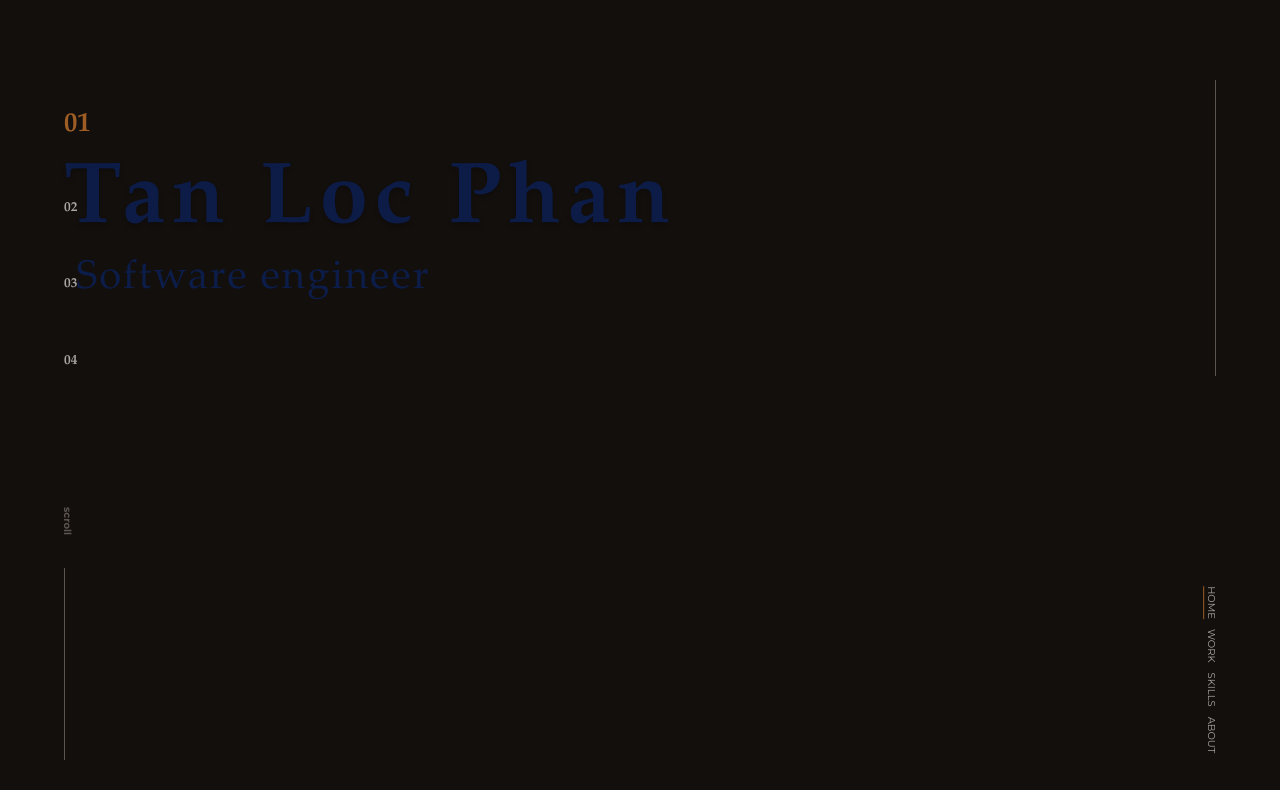
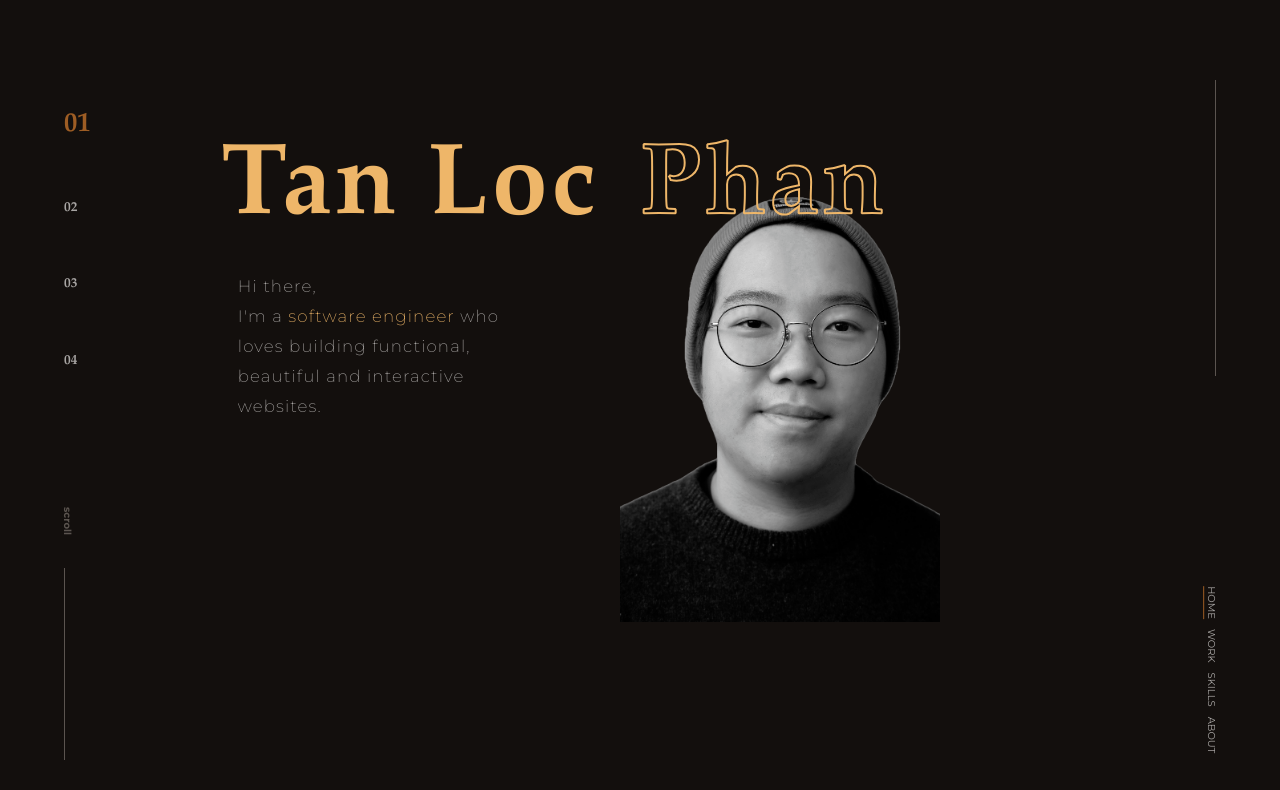
Before and after one commit to locphan2207/personal-web, a React (Create React App) app: page / in a window 1280 px wide. Shown: the top 790 px of the page. Built offline with nearby package versions, Linux system fonts and the light colour scheme.

Commit message:
Page 1 new design

```diff
--- a/src/components/App.css
+++ b/src/components/App.css
@@ -9,10 +9,6 @@
   align-items: center;
   position: relative;
   /* background-color: gray; */
-}
-
-.page {
-  overflow: hidden;
 }
 
 .right-vertical-bar {
--- a/src/components/PageIndicator.js
+++ b/src/components/PageIndicator.js
@@ -11,7 +11,7 @@ function PageIndicator({ pageVisible }) {
           key={pageName}
           style={
             pageVisible === pageName
-              ? { color: "#9E5D24", fontSize: "40rem" }
+              ? { color: "#9e5d24", fontSize: "40rem" }
               : null
           }
         >{`0${index + 1}`}</h5>
--- a/src/components/PageOne.css
+++ b/src/components/PageOne.css
@@ -1,32 +1,59 @@
 /* Page One */
 .page-one {
   display: flex;
+  justify-content: center;
   flex-direction: column;
+  padding: 11% 10%;
 }
 
-.intro {
-  position: absolute;
-  top: 20%;
-  left: 5%;
-  z-index: 2;
+.name-container {
+  display: flex;
 }
 
-.intro h1 {
-  font-family: Palatino;
-  font-size: 130rem;
-  letter-spacing: 10rem;
-  color: #0c1d4af6;
-  text-shadow: 0 5rem 6rem #00000038;
+.name-container h1 {
+  font-family: Palatino Bold;
+  font-size: 150rem;
+  letter-spacing: 5rem;
+  color: #eeb669;
   text-align: left;
-  font-weight: 600;
 }
 
-.intro h3 {
-  font-family: Palatino;
-  font-size: 60rem;
-  letter-spacing: 3rem;
-  color: #0c1d4a;
+.last-name-img {
+  position: relative;
+  width: 50%;
+  height: auto;
+}
+
+.last-name {
+  position: absolute;
+  left: 10%;
+  top: 0;
+  font-family: Palatino Bold;
+  font-size: 150rem;
+  letter-spacing: 5rem;
   text-align: left;
-  margin: 2% 0 0 2%;
-  font-weight: 400;
+  -webkit-text-fill-color: transparent;
+  -webkit-text-stroke-width: 3rem;
+  -webkit-text-stroke-color: #eeb669;
 }
+
+.image {
+  position: absolute;
+  left: 5%;
+  top: 0;
+  width: 25vw;
+}
+
+.page-one p {
+  width: 35%;
+  font-size: 25rem;
+  letter-spacing: 1.7rem;
+  line-height: 45rem;
+  color: #a8a5a3;
+  font-weight: 200;
+  margin: 45rem 0 0 25rem;
+}
+
+.page-one p span {
+  color: #eeb669;
+}
--- a/src/components/PageOne.js
+++ b/src/components/PageOne.js
@@ -1,5 +1,7 @@
 import React, { useEffect } from "react"
+
 import "./PageOne.css"
+import avatar from "assets/avatar.png"
 import { useOnCloseWatcher } from "helpers/animationHelpers"
 
 function PageOne({ isClosing, setClosingPage }) {
@@ -13,11 +15,20 @@ function PageOne({ isClosing, setClosingPage }) {
   }, [])
 
   return (
-    <div className="page page-one">
-      <div className="intro">
-        <h1>{"Tan Loc Phan"}</h1>
-        <h3>{"Software engineer"}</h3>
+    <div className="page-one">
+      <div className="name-container">
+        <h1>Tan Loc</h1>
+        <div className="last-name-img">
+          <img src={avatar} className={"image"} alt={"face"} />
+          <h2 className="last-name">Phan</h2>
+        </div>
       </div>
+      <p>
+        Hi there,
+        <br />
+        I'm a <span>software engineer</span> who loves building functional,
+        beautiful and interactive websites.
+      </p>
     </div>
   )
 }
```
Also changed, not shown: src/assets/avatar.png (added).
